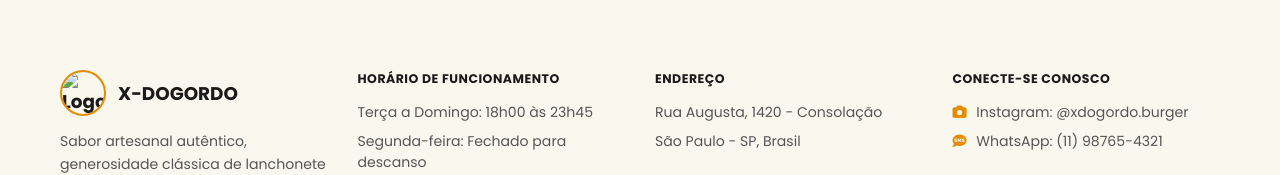
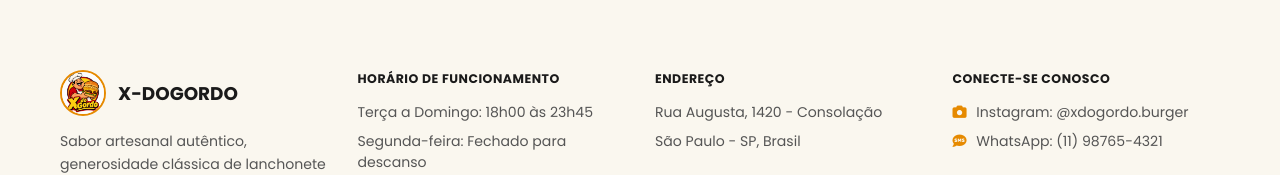
Before and after one commit to eduardopaess/Landing-Page-X-DOGORDO, a plain HTML site: page index.html in a window 1280 px wide. Shown: the part 1539-1714 px from the top of the page. Drawn offline with Linux system fonts and the light colour scheme.

Commit message:
Add files via upload

```diff
--- a/index.html
+++ b/index.html
@@ -135,7 +135,7 @@
             <div class="grade-produtos colunas-rodape">
                 <div>
                     <div class="logo-marca">
-                        <img src="logo.png" alt="Logo">
+                        <img src="src/LogoSite.png" alt="Logo">
                         <span>X-DOGORDO</span>
                     </div>
                     <p class="texto-sobre">Sabor artesanal autêntico, generosidade clássica de lanchonete e ingredientes
```
